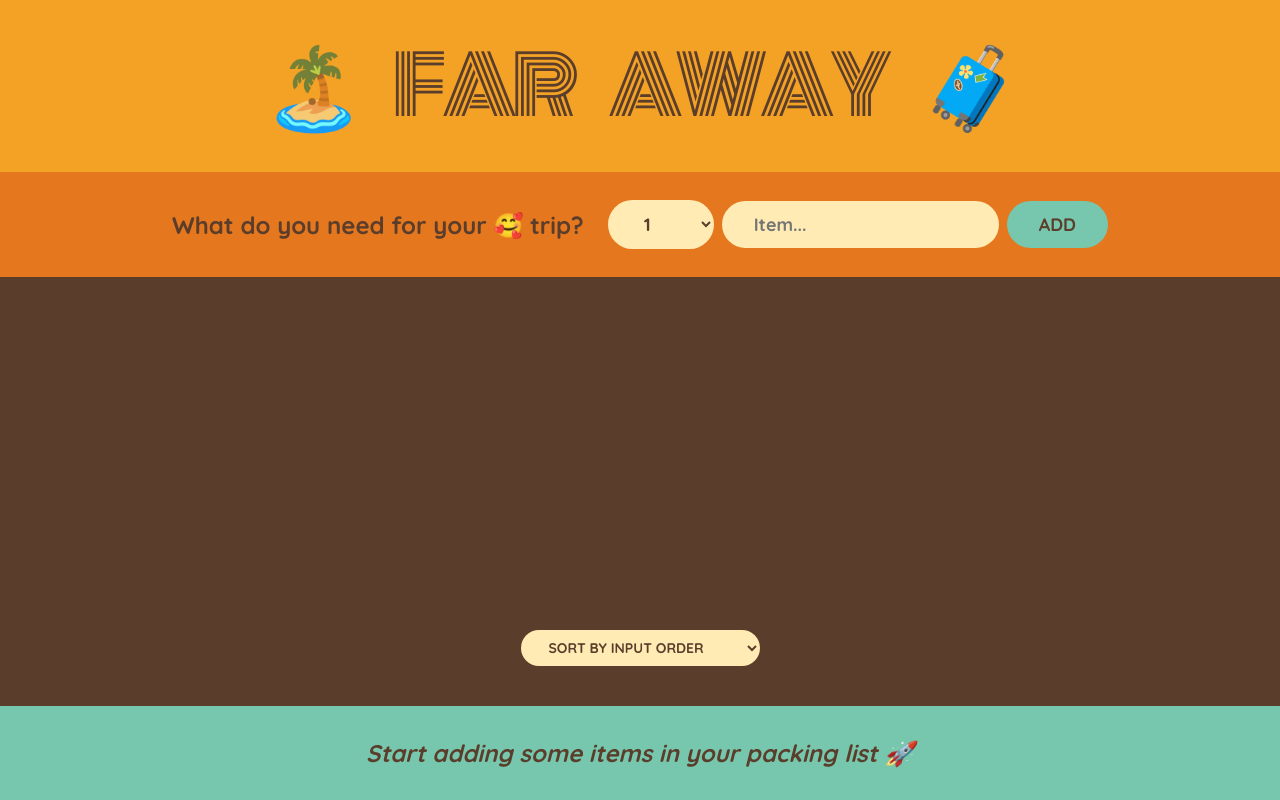
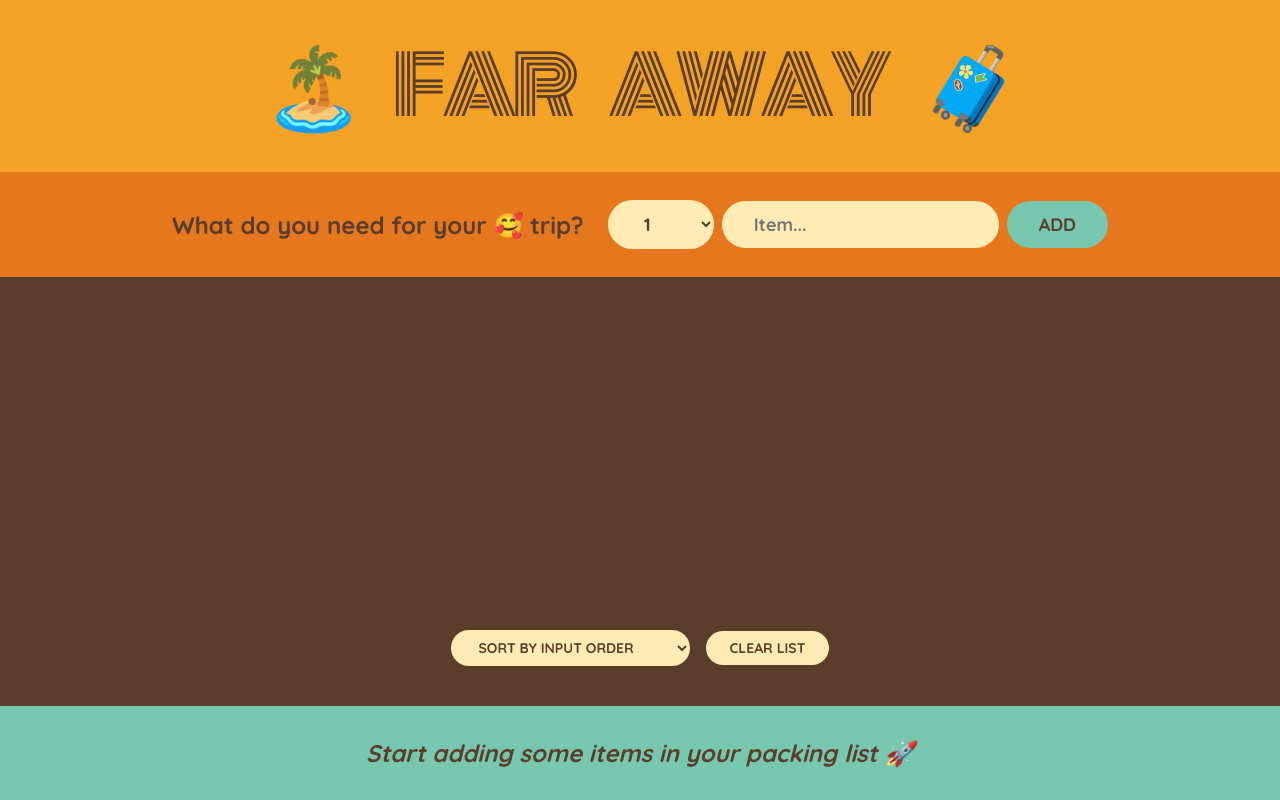
Before and after one commit to drmisssciurus/travel-list, a React (Create React App) app: page / in a window 1280 px wide. Built offline with nearby package versions, Linux system fonts and the light colour scheme; the HTML template or start-up script is replaced by a standard one.

Commit message:
clearing the list

```diff
--- a/src/App.js
+++ b/src/App.js
@@ -19,6 +19,11 @@
     );
   }
 
+  function handleClearList() {
+    const confirmed = window.confirm('Are you sure?');
+    if (confirmed) setItems([]);
+  }
+
   return (
     <div className="app">
       <Logo />
@@ -27,6 +32,7 @@
         items={items}
         onDeleteItem={handleDeleteItem}
         onToggleItem={handleToggleItem}
+        onClearList={handleClearList}
       />
       <Stats items={items} />
     </div>
@@ -78,7 +84,7 @@
   );
 }
 
-function PackingList({ items, onDeleteItem, onToggleItem }) {
+function PackingList({ items, onDeleteItem, onToggleItem, onClearList }) {
   const [sortBy, setSortBy] = useState('input');
 
   let sortedItems;
@@ -112,6 +118,7 @@
           <option value="description">Sort by description</option>
           <option value="packed">Sort by packed status</option>
         </select>
+        <button onClick={onClearList}>Clear list</button>
       </div>
     </div>
   );
```
